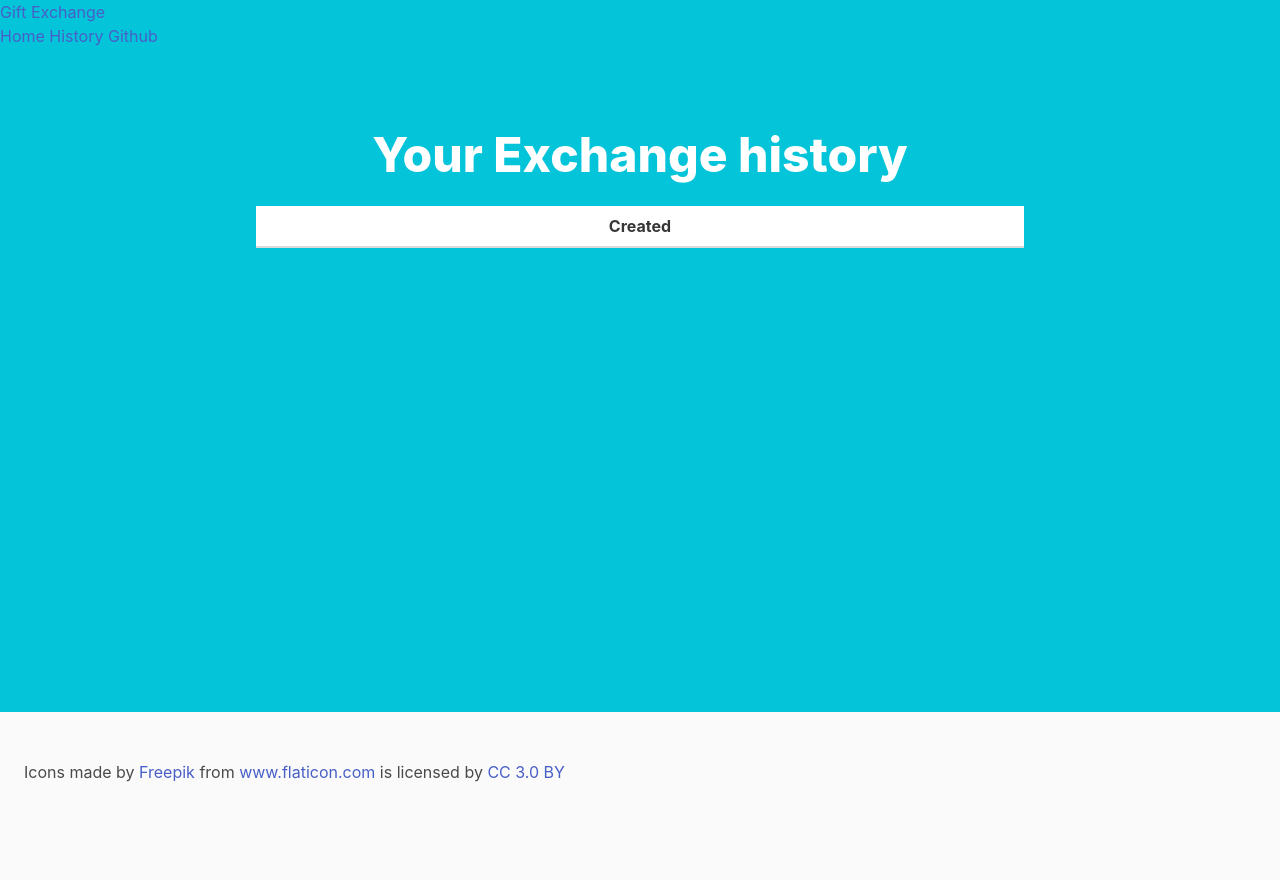
After one commit to yosukesuzuki/gift-exchange-webapp, a Flask app: page /history in a window 1280 px wide. The commit adds this page. Run offline with Flask 2, Linux system fonts and the light colour scheme; data that the repository does not hold is empty; some libraries are stand-ins or nearby versions.

Commit message:
add history data

```diff
--- a/app.yaml
+++ b/app.yaml
@@ -19,5 +19,8 @@ handlers:
 - url: /start.*
   script: main.app
   login: required
+- url: /history.*
+  script: main.app
+  login: required
 - url: /.*
   script: main.app
--- a/main.py
+++ b/main.py
@@ -69,6 +69,12 @@ def result(data_store_key):
     return render_template('result.html', event=event)
 
 
+@app.route('/history', methods=['GET'])
+def history():
+    events = Events.query(Events.user==users.get_current_user()).fetch()
+    return render_template('history.html', events=events)
+
+
 @app.errorhandler(500)
 def server_error(e):
     # Log the error and stacktrace.
--- a/templates/base.html
+++ b/templates/base.html
@@ -79,6 +79,9 @@
         <a class="nav-item" href="/">
             Home
         </a>
+        <a class="nav-item" href="/history">
+            History
+        </a>
         <a class="nav-item" href="https://github.com/yosukesuzuki/gift-exchange-webapp">
             Github
         </a>
--- a/templates/generated.html
+++ b/templates/generated.html
@@ -3,15 +3,15 @@
     <link rel="stylesheet" href="/css/reveal.css">
     <link rel="stylesheet" href="/css/theme/black.css">
     <style>
-
     </style>
 </head>
 <body>
 <div class="reveal">
     <div class="slides">
         <section data-background-color="#04C4D9">
+            <div style="width:80%;margin:auto;padding-bottom: 7vh">{{ event.attendee_list|join(',')|safe }} will join. <br/>Are you ready?</div>
             <h1 onclick="javascript:Reveal.next();">START</h1>
-            <h3 onclick="javascript:history.back();">Back</h3>
+            <h3 onclick="javascript:history.back();">&#x21BA;Back</h3>
         </section>
         {% for c in event.attendee_combination %}
         <section
--- /dev/null
+++ b/templates/history.html
@@ -0,0 +1,23 @@
+{% extends "base.html" %}
+{% block content %}
+    <div class="inputpeople">
+        <h1 class="title is-1">Your Exchange history</h1>
+        <div>
+            <table class="table is-striped" style="width:60%;margin:auto;">
+                <thead>
+                <tr>
+                    <th>Created</th>
+                </tr>
+
+                </thead>
+                <tbody>
+                {% for e in events %}
+                    <tr>
+                        <td><a href="{{ url_for('generated', data_store_key=e.key.urlsafe()) }}">{{ e.created_at }}</a></td>
+                    </tr>
+                {% endfor %}
+                </tbody>
+            </table>
+        </div>
+    </div>
+{% endblock %}
```
